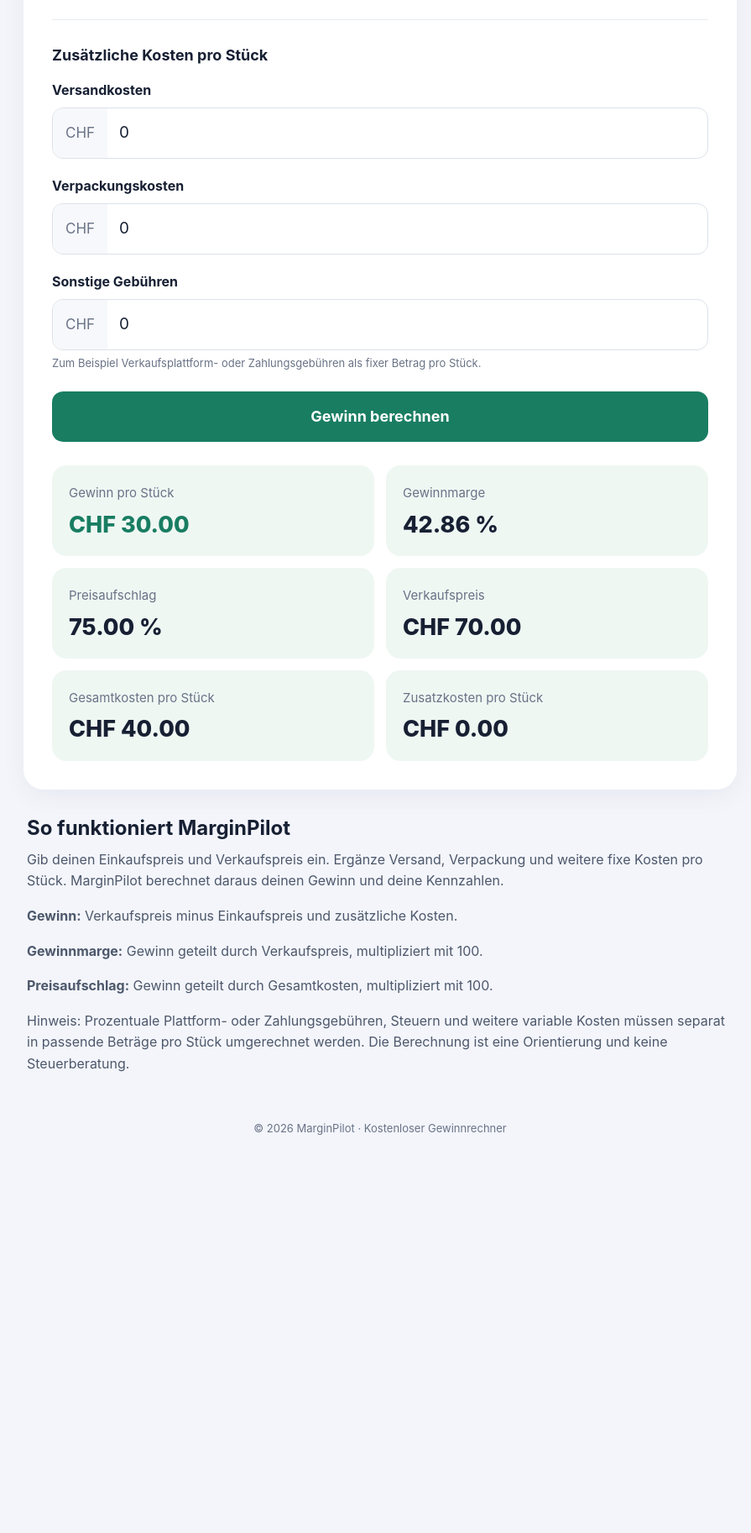
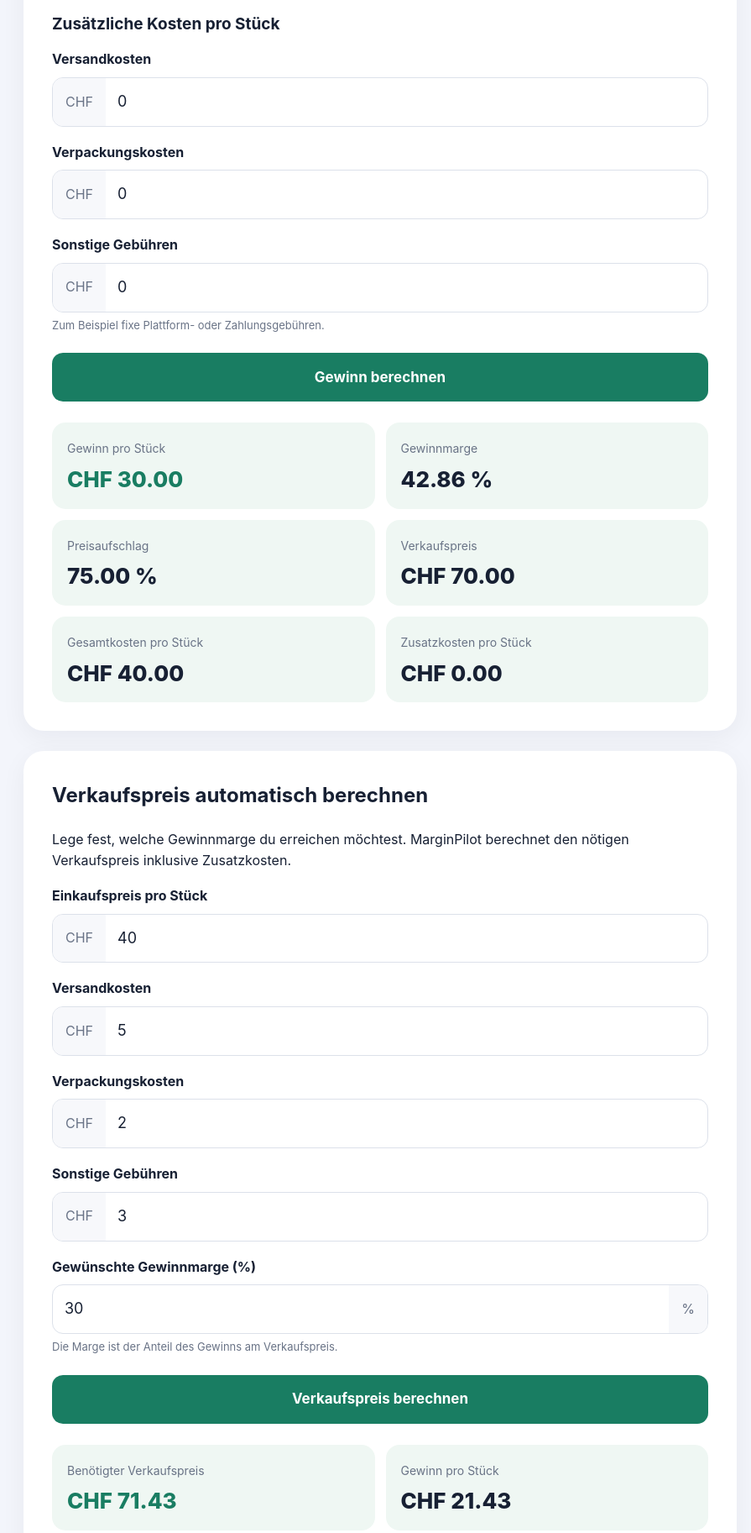
Before and after one commit to 6f8w7zbbmj-sys/marginpilot, a plain HTML site: page index.html in a window 1280 px wide. Shown: the part 606-2431 px from the top of the page at 84% size, without its empty margins (187-1082 px from the left). Before the commit the page ends 2000 px from the top, so only its background shows below. Drawn offline with Linux system fonts and the light colour scheme.

Commit message:
Update index.html

```diff
--- a/index.html
+++ b/index.html
@@ -3,36 +3,32 @@
 <html lang="de-CH">
 <head>
   <meta charset="UTF-8">
-  <meta name="viewport" content="width=device-width, initial-scale=1.0">
+  <meta name="viewport" content="width=device-width, initial-scale=1">
 
   <meta name="google-site-verification" content="oWCJLrVl1GYo7V5ZgeywUawIXDmv8YX6nBRqca0p8Sg">
-
-  <meta name="description" content="Berechne kostenlos deinen Gewinn, deine Gewinnmarge und deinen Preisaufschlag. Mit Versand, Verpackung und zusätzlichen Kosten.">
+  <meta name="description" content="Berechne kostenlos Gewinn, Gewinnmarge, Zusatzkosten und den optimalen Verkaufspreis mit MarginPilot.">
   <meta name="theme-color" content="#101b30">
 
-  <title>MarginPilot – Gewinnmarge und Verkaufspreis berechnen</title>
+  <title>MarginPilot – Gewinn- und Verkaufspreisrechner</title>
 
   <style>
     :root {
       --navy: #101b30;
       --green: #197d62;
       --green-dark: #12664f;
-      --background: #f3f5fb;
+      --bg: #f3f5fb;
       --text: #172033;
       --muted: #697386;
       --border: #dce1ea;
-      --card: #ffffff;
+      --card: #fff;
       --result: #eff7f3;
-      --error: #b42318;
     }
 
-    * {
-      box-sizing: border-box;
-    }
+    * { box-sizing: border-box; }
 
     body {
       margin: 0;
-      background: var(--background);
+      background: var(--bg);
       color: var(--text);
       font-family: -apple-system, BlinkMacSystemFont, "Segoe UI",
         Roboto, Helvetica, Arial, sans-serif;
@@ -45,9 +41,7 @@
       padding: 22px 20px;
     }
 
-    .header-inner,
-    main,
-    footer {
+    .header-inner, main, footer {
       width: min(100% - 32px, 850px);
       margin: 0 auto;
     }
@@ -58,13 +52,11 @@
       letter-spacing: -1px;
     }
 
-    .brand span {
-      color: #5dd8b1;
-    }
+    .brand span { color: #5dd8b1; }
 
     .hero {
       text-align: center;
-      padding: 55px 0 36px;
+      padding: 48px 0 32px;
     }
 
     h1 {
@@ -85,28 +77,18 @@
       background: var(--card);
       border-radius: 24px;
       padding: clamp(20px, 5vw, 34px);
-      box-shadow: 0 8px 30px rgba(16, 27, 48, 0.05);
+      box-shadow: 0 8px 30px rgba(16, 27, 48, .05);
+      margin-bottom: 24px;
     }
 
-    h2 {
-      margin: 0 0 22px;
-      font-size: 24px;
-      line-height: 1.3;
-    }
+    h2 { margin: 0 0 20px; font-size: 24px; }
+    h3 { margin: 28px 0 14px; font-size: 19px; }
 
-    h3 {
-      margin: 28px 0 14px;
-      font-size: 18px;
-    }
-
-    .field {
-      margin-bottom: 20px;
-    }
+    .field { margin-bottom: 18px; }
 
     label {
       display: block;
       margin-bottom: 8px;
-      font-size: 16px;
       font-weight: 700;
     }
 
@@ -125,7 +107,6 @@
       padding: 0 15px;
       background: #f7f8fb;
       color: var(--muted);
-      font-size: 17px;
     }
 
     input {
@@ -137,12 +118,12 @@
       color: var(--text);
       background: transparent;
       font: inherit;
-      font-size: 19px;
+      font-size: 18px;
     }
 
     .input-wrap:focus-within {
       border-color: var(--green);
-      box-shadow: 0 0 0 3px rgba(25, 125, 98, 0.12);
+      box-shadow: 0 0 0 3px rgba(25, 125, 98, .12);
     }
 
     .hint {
@@ -152,118 +133,72 @@
       font-size: 13px;
     }
 
-    .section-divider {
-      margin: 26px 0;
+    .divider {
+      margin: 25px 0;
       border: 0;
       border-top: 1px solid #e8ebf1;
     }
 
     button {
       width: 100%;
-      min-height: 60px;
-      margin-top: 4px;
+      min-height: 58px;
+      margin-top: 5px;
       border: 0;
       border-radius: 13px;
       background: var(--green);
       color: white;
       font: inherit;
-      font-size: 18px;
+      font-size: 17px;
       font-weight: 750;
       cursor: pointer;
-      transition: background 0.15s, transform 0.15s;
     }
 
-    button:hover {
-      background: var(--green-dark);
-    }
-
-    button:active {
-      transform: scale(0.99);
-    }
-
-    .error {
-      display: none;
-      margin-top: 14px;
-      padding: 12px;
-      border-radius: 10px;
-      background: #fff1f0;
-      color: var(--error);
-      font-size: 14px;
-    }
+    button:hover { background: var(--green-dark); }
 
     .results {
       display: grid;
       grid-template-columns: repeat(2, minmax(0, 1fr));
-      gap: 14px;
-      margin-top: 28px;
+      gap: 13px;
+      margin-top: 25px;
     }
 
     .result-card {
       min-width: 0;
-      padding: 20px;
-      border-radius: 17px;
+      padding: 18px;
+      border-radius: 16px;
       background: var(--result);
     }
 
-    .result-label {
-      color: var(--muted);
-      font-size: 15px;
-    }
+    .result-label { color: var(--muted); font-size: 14px; }
 
     .result-value {
       display: block;
       margin-top: 7px;
       overflow-wrap: anywhere;
-      font-size: clamp(20px, 4vw, 27px);
+      font-size: clamp(19px, 4vw, 26px);
       font-weight: 800;
       line-height: 1.3;
     }
 
-    .result-card:first-child .result-value {
-      color: var(--green);
-    }
+    .result-card:first-child .result-value { color: var(--green); }
 
-    .info {
-      padding: 30px 4px 10px;
-      color: #4d586b;
-    }
+    .info { padding: 22px 4px; color: #4d586b; }
+    .info h2 { color: var(--text); margin-bottom: 10px; }
+    footer { padding: 28px 0 40px; color: var(--muted); font-size: 13px; text-align: center; }
 
-    .info h2 {
-      color: var(--text);
-      margin-bottom: 10px;
-    }
-
-    .info p {
-      margin-top: 8px;
-    }
-
-    footer {
-      padding: 28px 0 40px;
-      color: var(--muted);
-      font-size: 13px;
-      text-align: center;
+    .error {
+      display: none;
+      padding: 12px;
+      margin-top: 12px;
+      background: #fff1f0;
+      color: #b42318;
+      border-radius: 10px;
     }
 
     @media (max-width: 440px) {
-      .hero {
-        padding-top: 40px;
-      }
-
-      .results {
-        gap: 10px;
-      }
-
-      .result-card {
-        padding: 15px 13px;
-      }
-
-      .result-label {
-        font-size: 14px;
-      }
-
-      .currency {
-        padding: 0 11px;
-      }
+      .results { gap: 10px; }
+      .result-card { padding: 14px 12px; }
+      .currency { padding: 0 11px; }
     }
   </style>
 </head>
@@ -279,21 +214,20 @@
     <section class="hero">
       <h1>Verstehe deinen Gewinn.</h1>
       <p>
-        Berechne deinen Gewinn, deine Gewinnmarge und deinen
-        Preisaufschlag in Sekunden. Kostenlos und einfach.
+        Berechne deinen Gewinn, deine Gewinnmarge und den passenden
+        Verkaufspreis. Kostenlos und einfach.
       </p>
     </section>
 
-    <section class="calculator" aria-labelledby="calculator-title">
-      <h2 id="calculator-title">Dein Gewinnrechner</h2>
+    <section class="calculator">
+      <h2>Gewinn berechnen</h2>
 
       <form id="profit-form">
         <div class="field">
           <label for="cost">Einkaufspreis pro Stück</label>
           <div class="input-wrap">
             <span class="currency">CHF</span>
-            <input id="cost" name="cost" type="number"
-              min="0" step="0.01" value="40" required>
+            <input id="cost" type="number" min="0" step="0.01" value="40" required>
           </div>
         </div>
 
@@ -301,12 +235,9 @@
           <label for="price">Verkaufspreis pro Stück</label>
           <div class="input-wrap">
             <span class="currency">CHF</span>
-            <input id="price" name="price" type="number"
-              min="0.01" step="0.01" value="70" required>
+            <input id="price" type="number" min="0.01" step="0.01" value="70" required>
           </div>
         </div>
-
-        <hr class="section-divider">
 
         <h3>Zusätzliche Kosten pro Stück</h3>
 
@@ -314,8 +245,7 @@
           <label for="shipping">Versandkosten</label>
           <div class="input-wrap">
             <span class="currency">CHF</span>
-            <input id="shipping" name="shipping" type="number"
-              min="0" step="0.01" value="0" required>
+            <input id="shipping" type="number" min="0" step="0.01" value="0" required>
           </div>
         </div>
 
@@ -323,8 +253,7 @@
           <label for="packaging">Verpackungskosten</label>
           <div class="input-wrap">
             <span class="currency">CHF</span>
-            <input id="packaging" name="packaging" type="number"
-              min="0" step="0.01" value="0" required>
+            <input id="packaging" type="number" min="0" step="0.01" value="0" required>
           </div>
         </div>
 
@@ -332,17 +261,13 @@
           <label for="fees">Sonstige Gebühren</label>
           <div class="input-wrap">
             <span class="currency">CHF</span>
-            <input id="fees" name="fees" type="number"
-              min="0" step="0.01" value="0" required>
+            <input id="fees" type="number" min="0" step="0.01" value="0" required>
           </div>
-          <span class="hint">
-            Zum Beispiel Verkaufsplattform- oder Zahlungsgebühren
-            als fixer Betrag pro Stück.
-          </span>
+          <span class="hint">Zum Beispiel fixe Plattform- oder Zahlungsgebühren.</span>
         </div>
 
         <button type="submit">Gewinn berechnen</button>
-        <div id="error" class="error" role="alert"></div>
+        <div id="error1" class="error" role="alert"></div>
       </form>
 
       <div class="results" aria-live="polite">
@@ -350,27 +275,22 @@
           <span class="result-label">Gewinn pro Stück</span>
           <strong class="result-value" id="profit">CHF 30.00</strong>
         </div>
-
         <div class="result-card">
           <span class="result-label">Gewinnmarge</span>
           <strong class="result-value" id="margin">42.86 %</strong>
         </div>
-
         <div class="result-card">
           <span class="result-label">Preisaufschlag</span>
           <strong class="result-value" id="markup">75.00 %</strong>
         </div>
-
         <div class="result-card">
           <span class="result-label">Verkaufspreis</span>
           <strong class="result-value" id="selling-price">CHF 70.00</strong>
         </div>
-
         <div class="result-card">
           <span class="result-label">Gesamtkosten pro Stück</span>
           <strong class="result-value" id="total-cost">CHF 40.00</strong>
         </div>
-
         <div class="result-card">
           <span class="result-label">Zusatzkosten pro Stück</span>
           <strong class="result-value" id="extra-cost">CHF 0.00</strong>
@@ -378,31 +298,95 @@
       </div>
     </section>
 
+    <section class="calculator">
+      <h2>Verkaufspreis automatisch berechnen</h2>
+      <p>
+        Lege fest, welche Gewinnmarge du erreichen möchtest.
+        MarginPilot berechnet den nötigen Verkaufspreis inklusive Zusatzkosten.
+      </p>
+
+      <form id="target-form">
+        <div class="field">
+          <label for="target-cost">Einkaufspreis pro Stück</label>
+          <div class="input-wrap">
+            <span class="currency">CHF</span>
+            <input id="target-cost" type="number" min="0" step="0.01" value="40" required>
+          </div>
+        </div>
+
+        <div class="field">
+          <label for="target-shipping">Versandkosten</label>
+          <div class="input-wrap">
+            <span class="currency">CHF</span>
+            <input id="target-shipping" type="number" min="0" step="0.01" value="5" required>
+          </div>
+        </div>
+
+        <div class="field">
+          <label for="target-packaging">Verpackungskosten</label>
+          <div class="input-wrap">
+            <span class="currency">CHF</span>
+            <input id="target-packaging" type="number" min="0" step="0.01" value="2" required>
+          </div>
+        </div>
+
+        <div class="field">
+          <label for="target-fees">Sonstige Gebühren</label>
+          <div class="input-wrap">
+            <span class="currency">CHF</span>
+            <input id="target-fees" type="number" min="0" step="0.01" value="3" required>
+          </div>
+        </div>
+
+        <div class="field">
+          <label for="target-margin">Gewünschte Gewinnmarge (%)</label>
+          <div class="input-wrap">
+            <input id="target-margin" type="number" min="0" max="99.99"
+              step="0.01" value="30" required>
+            <span class="currency">%</span>
+          </div>
+          <span class="hint">Die Marge ist der Anteil des Gewinns am Verkaufspreis.</span>
+        </div>
+
+        <button type="submit">Verkaufspreis berechnen</button>
+        <div id="error2" class="error" role="alert"></div>
+      </form>
+
+      <div class="results" aria-live="polite">
+        <div class="result-card">
+          <span class="result-label">Benötigter Verkaufspreis</span>
+          <strong class="result-value" id="target-price">CHF 71.43</strong>
+        </div>
+        <div class="result-card">
+          <span class="result-label">Gewinn pro Stück</span>
+          <strong class="result-value" id="target-profit">CHF 21.43</strong>
+        </div>
+        <div class="result-card">
+          <span class="result-label">Gesamtkosten</span>
+          <strong class="result-value" id="target-total">CHF 50.00</strong>
+        </div>
+        <div class="result-card">
+          <span class="result-label">Zielmarge</span>
+          <strong class="result-value" id="target-result-margin">30.00 %</strong>
+        </div>
+      </div>
+    </section>
+
     <section class="info">
       <h2>So funktioniert MarginPilot</h2>
       <p>
-        Gib deinen Einkaufspreis und Verkaufspreis ein. Ergänze
-        Versand, Verpackung und weitere fixe Kosten pro Stück.
-        MarginPilot berechnet daraus deinen Gewinn und deine Kennzahlen.
-      </p>
-
-      <p>
-        <strong>Gewinn:</strong> Verkaufspreis minus Einkaufspreis
-        und zusätzliche Kosten.
+        Der Gewinn entspricht dem Verkaufspreis abzüglich Einkaufspreis
+        und zusätzlicher Kosten. Die Gewinnmarge ist der Gewinn geteilt
+        durch den Verkaufspreis, multipliziert mit 100.
       </p>
       <p>
-        <strong>Gewinnmarge:</strong> Gewinn geteilt durch
-        Verkaufspreis, multipliziert mit 100.
+        Für die automatische Preisberechnung werden die Gesamtkosten
+        durch (1 − gewünschte Marge / 100) geteilt.
       </p>
       <p>
-        <strong>Preisaufschlag:</strong> Gewinn geteilt durch
-        Gesamtkosten, multipliziert mit 100.
-      </p>
-      <p>
-        Hinweis: Prozentuale Plattform- oder Zahlungsgebühren,
-        Steuern und weitere variable Kosten müssen separat in
-        passende Beträge pro Stück umgerechnet werden. Die
-        Berechnung ist eine Orientierung und keine Steuerberatung.
+        Hinweis: Prozentuale Gebühren, Steuern und weitere variable Kosten
+        müssen separat berücksichtigt werden. MarginPilot bietet eine
+        Orientierung und ersetzt keine Steuerberatung.
       </p>
     </section>
   </main>
@@ -412,9 +396,6 @@
   </footer>
 
   <script>
-    const form = document.getElementById("profit-form");
-    const errorBox = document.getElementById("error");
-
     const money = new Intl.NumberFormat("de-CH", {
       style: "currency",
       currency: "CHF",
@@ -422,82 +403,91 @@
       maximumFractionDigits: 2
     });
 
-    const percent = new Intl.NumberFormat("de-CH", {
-      minimumFractionDigits: 2,
-      maximumFractionDigits: 2
-    });
+    const pct = n => Number(n).toFixed(2) + " %";
+    const val = id => Number(document.getElementById(id).value);
+    const set = (id, text) => {
+      document.getElementById(id).textContent = text;
+    };
 
-    function valueOf(id) {
-      return Number(document.getElementById(id).value);
+    function error(id, message) {
+      const box = document.getElementById(id);
+      box.textContent = message;
+      box.style.display = "block";
     }
 
-    function showError(message) {
-      errorBox.textContent = message;
-      errorBox.style.display = "block";
+    function clearError(id) {
+      const box = document.getElementById(id);
+      box.textContent = "";
+      box.style.display = "none";
     }
 
-    function clearError() {
-      errorBox.textContent = "";
-      errorBox.style.display = "none";
-    }
+    document.getElementById("profit-form").addEventListener("submit", event => {
+      event.preventDefault();
 
-    function calculate() {
-      const cost = valueOf("cost");
-      const price = valueOf("price");
-      const shipping = valueOf("shipping");
-      const packaging = valueOf("packaging");
-      const fees = valueOf("fees");
-
+      const cost = val("cost");
+      const price = val("price");
+      const shipping = val("shipping");
+      const packaging = val("packaging");
+      const fees = val("fees");
       const values = [cost, price, shipping, packaging, fees];
 
-      if (values.some(value => !Number.isFinite(value) || value < 0)) {
-        showError("Bitte gib gültige, nicht negative Beträge ein.");
+      if (values.some(n => !Number.isFinite(n) || n < 0)) {
+        error("error1", "Bitte gib gültige, nicht negative Beträge ein.");
         return;
       }
 
       if (price <= 0) {
-        showError("Der Verkaufspreis muss grösser als CHF 0 sein.");
+        error("error1", "Der Verkaufspreis muss grösser als CHF 0 sein.");
         return;
       }
 
-      const extraCost = shipping + packaging + fees;
-      const totalCost = cost + extraCost;
-      const profit = price - totalCost;
-      const margin = (profit / price) * 100;
-      const markup = totalCost > 0
-        ? (profit / totalCost) * 100
-        : null;
+      const extra = shipping + packaging + fees;
+      const total = cost + extra;
+      const profit = price - total;
 
-      document.getElementById("profit").textContent =
-        money.format(profit);
+      set("profit", money.format(profit));
+      set("margin", pct(profit / price * 100));
+      set("markup", total > 0 ? pct(profit / total * 100) : "Nicht verfügbar");
+      set("selling-price", money.format(price));
+      set("total-cost", money.format(total));
+      set("extra-cost", money.format(extra));
 
-      document.getElementById("margin").textContent =
-        percent.format(margin) + " %";
-
-      document.getElementById("markup").textContent =
-        markup === null ? "Nicht verfügbar" : percent.format(markup) + " %";
-
-      document.getElementById("selling-price").textContent =
-        money.format(price);
-
-      document.getElementById("total-cost").textContent =
-        money.format(totalCost);
-
-      document.getElementById("extra-cost").textContent =
-        money.format(extraCost);
-
-      clearError();
-    }
-
-    form.addEventListener("submit", function(event) {
-      event.preventDefault();
-      calculate();
+      clearError("error1");
     });
 
-    document.getElementById("year").textContent =
-      new Date().getFullYear();
+    document.getElementById("target-form").addEventListener("submit", event => {
+      event.preventDefault();
 
-    calculate();
+      const cost = val("target-cost");
+      const shipping = val("target-shipping");
+      const packaging = val("target-packaging");
+      const fees = val("target-fees");
+      const margin = val("target-margin");
+      const values = [cost, shipping, packaging, fees, margin];
+
+      if (values.some(n => !Number.isFinite(n) || n < 0)) {
+        error("error2", "Bitte gib gültige, nicht negative Werte ein.");
+        return;
+      }
+
+      if (margin >= 100) {
+        error("error2", "Die gewünschte Marge muss kleiner als 100 % sein.");
+        return;
+      }
+
+      const total = cost + shipping + packaging + fees;
+      const price = total / (1 - margin / 100);
+      const profit = price - total;
+
+      set("target-price", money.format(price));
+      set("target-profit", money.format(profit));
+      set("target-total", money.format(total));
+      set("target-result-margin", pct(margin));
+
+      clearError("error2");
+    });
+
+    document.getElementById("year").textContent = new Date().getFullYear();
   </script>
 </body>
 </html>
```
